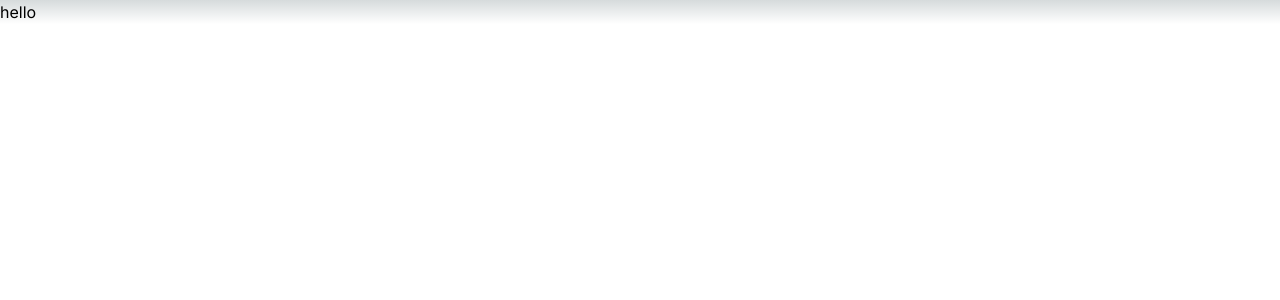
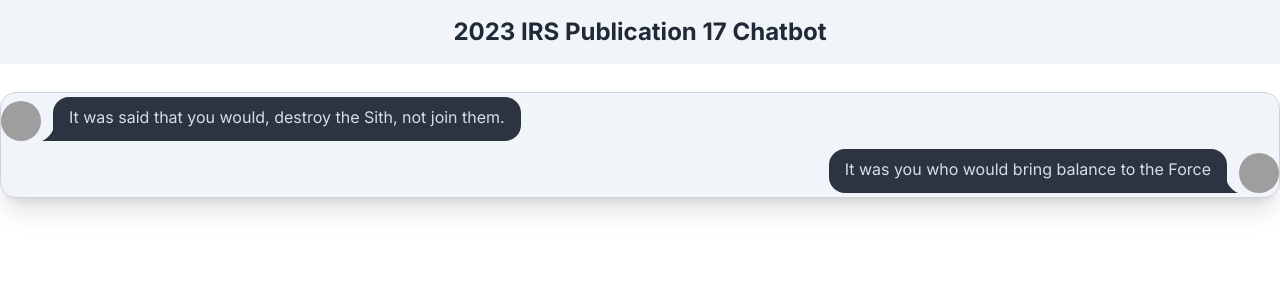
Before and after one commit to randr000/tax_llm_next_app, a Next.js app: page / in a window 1280 px wide. Shown: the top 300 px of the page. Built offline with nearby package versions, Linux system fonts and the light colour scheme; grey boxes are pictures that could not be loaded.

Commit message:
chat bubble and avatars on correct sides

```diff
--- a/app/globals.css
+++ b/app/globals.css
@@ -4,7 +4,7 @@
 
 :root {
   --foreground-rgb: 0, 0, 0;
-  --background-start-rgb: 214, 219, 220;
+  --background-start-rgb: 245, 245, 245;
   --background-end-rgb: 255, 255, 255;
 }
 
@@ -17,13 +17,7 @@
 }
 
 body {
-  color: rgb(var(--foreground-rgb));
-  background: linear-gradient(
-      to bottom,
-      transparent,
-      rgb(var(--background-end-rgb))
-    )
-    rgb(var(--background-start-rgb));
+  /* background-color: rgb(var(--background-start-rgb)); */
 }
 
 @layer utilities {
--- a/app/page.tsx
+++ b/app/page.tsx
@@ -1,7 +1,11 @@
-import Image from "next/image";
+import Navbar from "./server_components/Navbar";
+import Chatbot from "./server_components/Chatbot";
 
 export default function Home() {
   return (
-    <main><h1>hello</h1></main>
+    <main>
+      <Navbar/>
+      <Chatbot/>
+    </main>
   );
 }
--- /dev/null
+++ b/app/server_components/ChatBubble.tsx
@@ -0,0 +1,24 @@
+import React from 'react';
+import { FC } from 'react';
+
+interface cbProps {
+    start?: boolean,
+    text: string
+}
+
+const ChatBubble: FC<cbProps> = ({start=true, text=""}) => {
+  return (
+    <div className={`chat chat-${start ? 'start' : 'end'} m${start ? 'r' : 'l'}-auto flex ${!start && "flex-row-reverse"}`}>
+        <div className={`chat-image avatar m${start ? 'l' : 'r'}-auto flex-initial`}>
+            <div className="w-10 rounded-full">
+            <img
+                alt="Tailwind CSS chat bubble component"
+                src="https://img.daisyui.com/images/stock/photo-1534528741775-53994a69daeb.webp" />
+            </div>
+        </div>
+        <div className="chat-bubble flex-initial">{text}</div>
+    </div>
+  );
+}
+
+export default ChatBubble;
--- /dev/null
+++ b/app/server_components/Chatbot.tsx
@@ -0,0 +1,13 @@
+import React from 'react';
+import ChatBubble from './ChatBubble';
+
+const Chatbot = () => {
+  return (
+    <div className="card card-compact bg-slate-100 w-full shadow-xl mt-7 mx-auto border border-slate-300">
+      <ChatBubble text="It was said that you would, destroy the Sith, not join them."/>
+      <ChatBubble start={false} text="It was you who would bring balance to the Force"/>
+    </div>
+  );
+}
+
+export default Chatbot;
--- /dev/null
+++ b/app/server_components/Navbar.tsx
@@ -0,0 +1,11 @@
+import React from 'react';
+
+const Navbar = () => {
+  return (
+    <div className="navbar justify-center bg-slate-100">
+      <p className="text-2xl font-bold">2023 IRS Publication 17 Chatbot</p>
+    </div>
+  );
+}
+
+export default Navbar;
--- a/tailwind.config.ts
+++ b/tailwind.config.ts
@@ -14,6 +14,13 @@
           "conic-gradient(from 180deg at 50% 50%, var(--tw-gradient-stops))",
       },
     },
+    screens: {
+      "sm": "640px",
+      "md": "768px",
+      "lg": "1024px",
+      "xl": "1280px",
+      "2xl": "1536px"
+    }
   },
   plugins: [require("daisyui")],
 };
```
